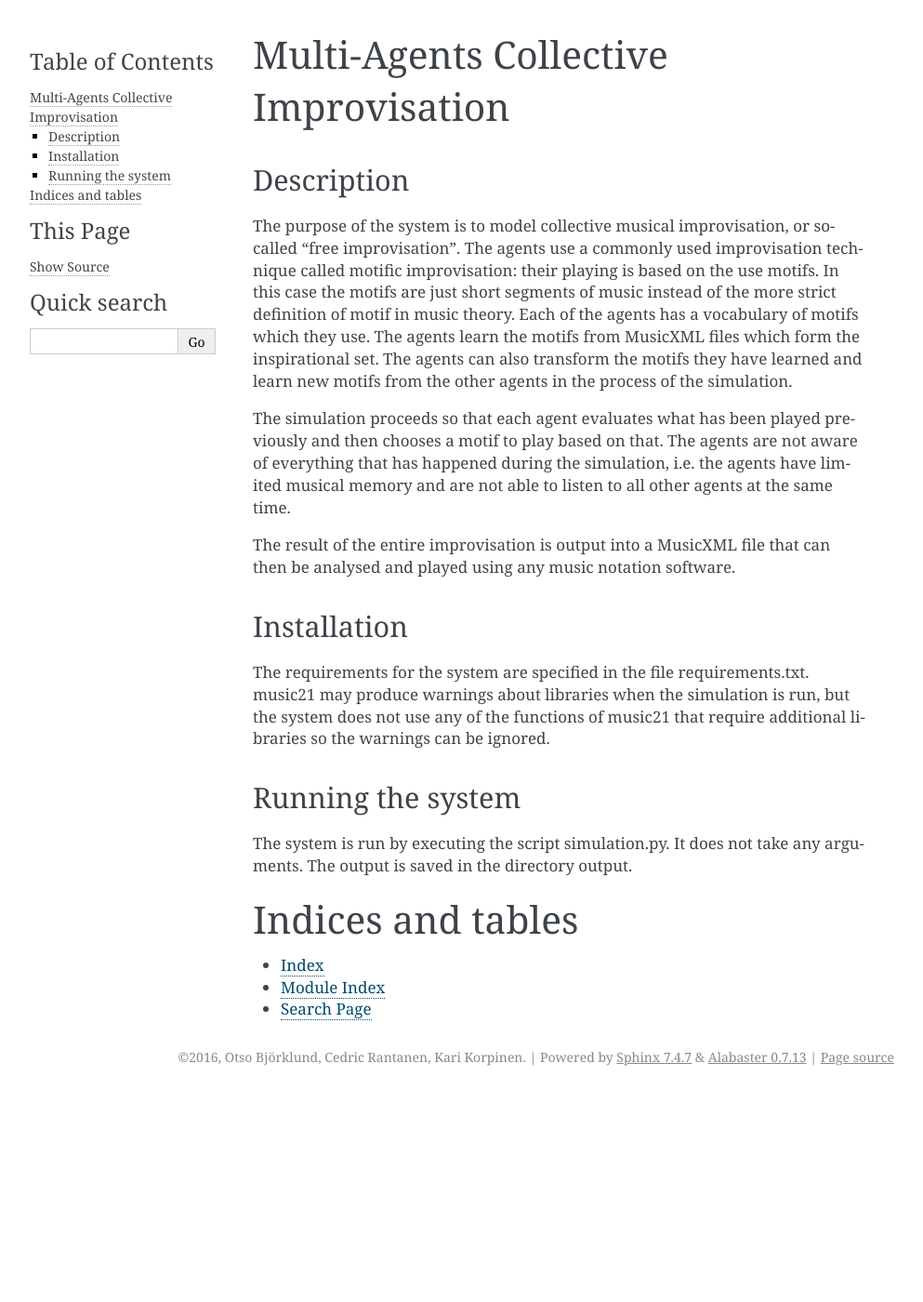
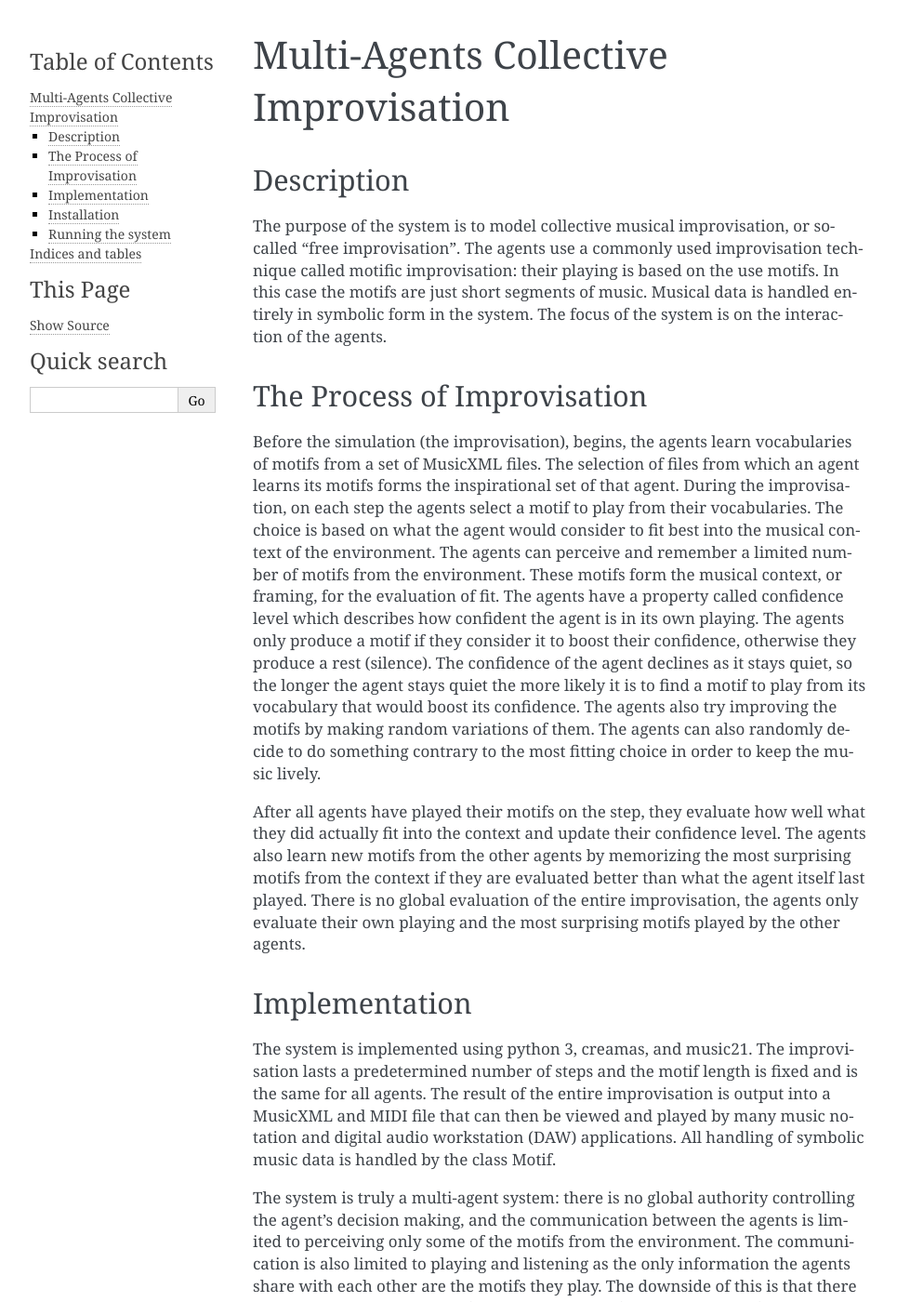
Before and after one commit to OtsoBjorklund/CCMAS_project, a Sphinx documentation site: the page built from docs/index.rst, in a window 1280 px wide and 1400 px high. Shown: the whole window at 93% size, without its empty margins (148-1141 px from the left). Built offline with Sphinx 7.4.7, drawn with Linux system fonts in a browser that asks for light colours; pages that are not in the unit, such as notebooks, are missing from menus; some of the changed text lies outside the part shown.

Commit message:
Update doc mainpage and minor fixes in docstrings

```diff
--- a/docs/index.rst
+++ b/docs/index.rst
@@ -8,21 +8,70 @@ Multi-Agents Collective Improvisation
 
 Description
 ----------------
-The purpose of the system is to model collective musical improvisation, or so-called “free improvisation”. The agents use a commonly used improvisation technique called motific improvisation: their playing is based on the use motifs. In this case the motifs are just short segments of music instead of the more strict definition of motif in music theory. Each of the agents has a vocabulary of motifs which they use. The agents learn the motifs from MusicXML files which form the inspirational set. The agents can also transform the motifs they have learned and learn new motifs from the other agents in the process of the simulation.
+The purpose of the system is to model collective musical improvisation, or so-called “free improvisation”. The agents
+use a commonly used improvisation technique called motific improvisation: their playing is based on the use motifs.
+In this case the motifs are just short segments of music. Musical data is handled entirely in symbolic form in the
+system.
+The focus of the system is on the interaction of the agents.
 
-The simulation proceeds so that each agent evaluates what has been played previously and then chooses a motif to play based on that. The agents are not aware of everything that has happened during the simulation, i.e. the agents have limited musical memory and are not able to listen to all other agents at the same time.
+The Process of Improvisation
+----------------
+Before the simulation (the improvisation), begins, the agents learn vocabularies of motifs from a set of MusicXML
+files. The selection of files from which an agent learns its motifs forms the inspirational set of that agent. During
+the improvisation, on each step the agents select a motif to play from their vocabularies.
+The choice is based on what the agent would consider to fit best into the musical context of the environment. The
+agents can perceive and remember a limited number of motifs from the environment. These motifs form the musical
+context, or framing, for the evaluation of fit. The agents have a property called confidence level which describes
+how confident the agent is in its own playing. The agents only produce a motif if they consider it to boost their
+confidence, otherwise they produce a rest (silence). The confidence of the agent declines as it stays quiet, so the
+longer the agent stays quiet the more likely it is to find a motif to play from its vocabulary that would boost its
+confidence. The agents also try improving the motifs by making random variations of them. The agents can also
+randomly decide to do something contrary to the most fitting choice in order to keep the music lively.
 
-The result of the entire improvisation is output into a MusicXML file that can then be analysed and played using any music notation software.
+After all agents have played their motifs on the step, they evaluate how well what they did actually fit into the
+context and update their confidence level. The agents also learn new motifs from the other agents by memorizing the
+most surprising motifs from the context if they are evaluated better than what the agent itself last played. There is
+no global evaluation of the entire improvisation, the agents only evaluate their own playing and the most surprising
+motifs played by the other agents.
+
+Implementation
+----------------
+The system is implemented using python 3, creamas, and music21.
+The improvisation lasts a predetermined number of steps and the motif length is fixed and is the same for all agents.
+The result of the entire improvisation is output into a
+MusicXML and MIDI file that can then be viewed and played by many music notation and digital audio workstation
+(DAW) applications. All handling of symbolic music data is handled by the class Motif.
+
+The system is truly a multi-agent system: there is no global authority controlling the agent's decision making, and
+the communication between the agents is limited to perceiving only some of the motifs from the environment. The
+communication is also limited to playing and listening as the only information the agents share with each other are
+the motifs they play.
+The downside of this is that there is no automatic evaluation of the entire output of the system, therefore making
+manual evaluation by a human necessary.
 
 Installation
 ----------------
-The requirements for the system are specified in the file requirements.txt. music21 may produce warnings about libraries when the simulation is run, but the system does not use any of the functions of music21 that require additional libraries so the warnings can be ignored.
+Installing the system requires downloading the source files and installing the requirements.
+The requirements for the system are specified in the file requirements.txt.
+The requirements can be installed using pip::
+
+    pip install -r requirements.txt
+
+It is recommended to create a virtual environment and install the requirements in the virtual environment.
+music21 may produce warnings about some libraries
+when the simulation is run, but the system does not use any of the functions of music21 that require additional
+libraries so the warnings can be ignored.
 
 Running the system
 ----------------
-The system is run by executing the script simulation.py. It does not take any arguments. The output is saved in the directory output.
+The system is run by (activating virtual env) moving into the directory src and executing::
 
+    python simulation.py
 
+The system does not take any arguments. The output is saved into the directory src/output.
+Changing the configuration of the system requires changing the file simulation.py. The number of steps, length of
+motif, and the attributes of the agents can be adjusted to produce different outcomes. These variables are described
+in more detail in the documentation for the modules.
 
 
 .. toctree::
```
Also changed, not shown: 2 other files.
